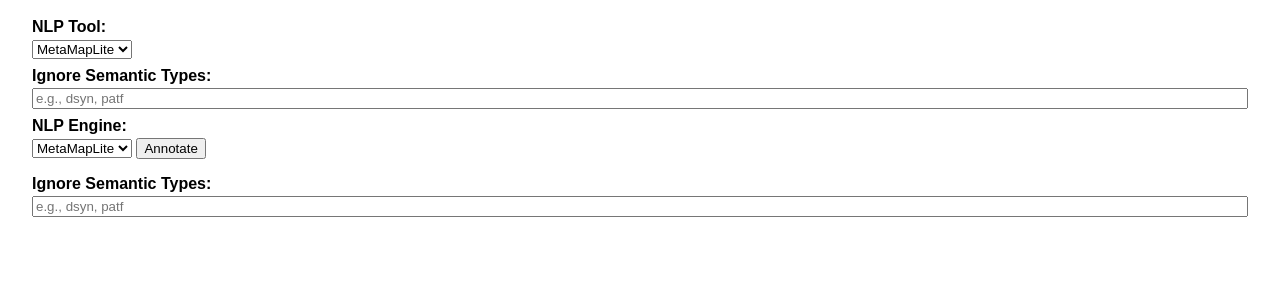
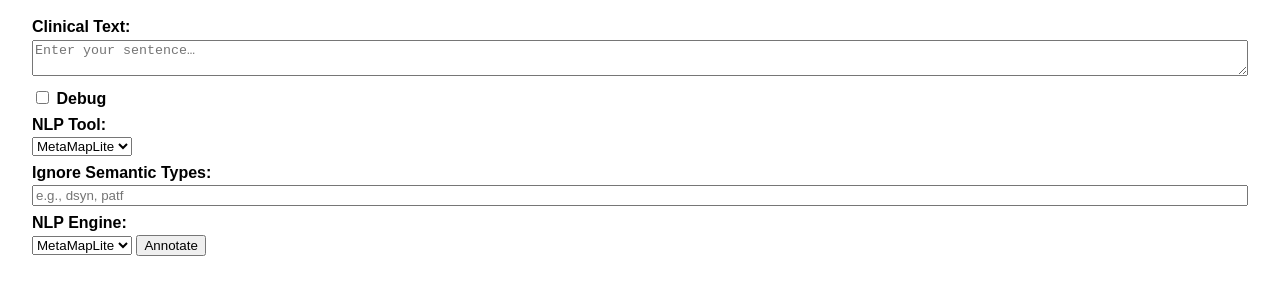
Before and after one commit to davidanderson3/umls-2, a plain HTML site: page applications/nlp/index.html in a window 1280 px wide. Shown: the part 72-366 px from the top of the page. Drawn offline with Linux system fonts and the light colour scheme.

Commit message:
Restore clinical text input field

```diff
--- a/applications/nlp/index.html
+++ b/applications/nlp/index.html
@@ -75,6 +75,9 @@
 <body>
     <h1>NLP Demo</h1>
         <form id="mm-form">
+            <label for="input">Clinical Text:</label>
+            <textarea id="input" name="text" placeholder="Enter your sentence…"></textarea>
+            <label><input type="checkbox" id="debug" name="debug"> Debug</label>
             <label for="tool">NLP Tool:</label>
             <select id="tool" name="tool">
                 <option value="metamaplite">MetaMapLite</option>
@@ -97,8 +100,6 @@
     <div id="output">
         <!-- populated by JS -->
     </div>
-<label for="filter-types">Ignore Semantic Types:</label>
-<input type="text" id="filter-types" placeholder="e.g., dsyn, patf">
 
     <script>
         const form = document.getElementById('mm-form');
```
